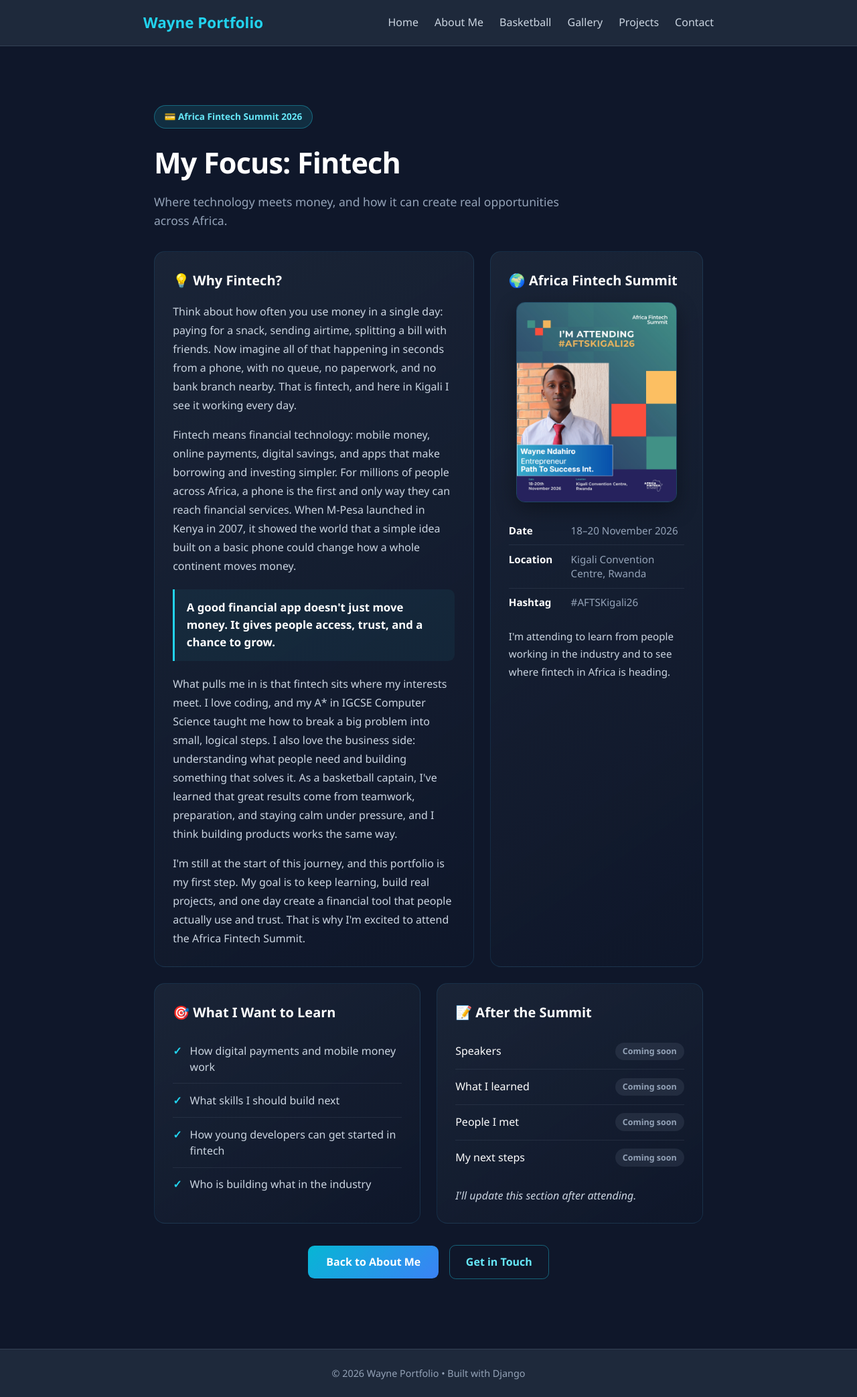
After one commit to waynendahiro1-ux/wayne-portfolio, a Django app: page /fintech/ in a window 1280 px wide. The commit adds this page. Shown: the whole page at 67% size. Run offline with Django 4.2, Linux system fonts and the light colour scheme.

Commit message:
Add Fintech page with Africa Fintech Summit details

```diff
--- a/main/urls.py
+++ b/main/urls.py
@@ -6,6 +6,7 @@ urlpatterns = [
     path('about/', views.about, name='about'),
     path('contact/', views.contact, name='contact'),
     path('basketball/', views.basketball, name='basketball'),
+    path('fintech/', views.fintech, name='fintech'),
     path('gallery/', views.gallery, name='gallery'),
     path('projects/', views.projects, name='projects'),
 ]
--- a/main/views.py
+++ b/main/views.py
@@ -13,6 +13,9 @@ def contact(request):
 
 def basketball(request):
     return render(request, 'main/basketball.html')
+
+def fintech(request):
+    return render(request, 'main/fintech.html')
 
 def gallery(request):
     folder = Path(__file__).resolve().parent / 'static' / 'main' / 'gallery'
--- a/templates/main/base.html
+++ b/templates/main/base.html
@@ -16,6 +16,7 @@
             flex-direction: column;
             line-height: 1.6;
         }
+        img { max-width: 100%; height: auto; }
         a { color: #22d3ee; text-decoration: none; transition: color 0.2s; }
         a:hover { color: #a78bfa; }
         .container { max-width: 900px; margin: 0 auto; padding: 0 1.5rem; width: 100%; }
--- /dev/null
+++ b/templates/main/fintech.html
@@ -0,0 +1,345 @@
+{% extends 'main/base.html' %}
+{% load static %}
+
+{% block title %}Fintech Focus | Wayne Portfolio{% endblock %}
+
+{% block content %}
+<style>
+  .fintech-page {
+    max-width: 1000px;
+    margin: 0 auto;
+    padding: 2.5rem 1rem 3.5rem;
+  }
+
+  /* ---------- Header ---------- */
+  .fintech-header {
+    margin-bottom: 2rem;
+  }
+
+  .summit-badge {
+    display: inline-block;
+    background: rgba(34, 211, 238, 0.12);
+    color: #67e8f9;
+    border: 1px solid rgba(34, 211, 238, 0.35);
+    padding: 0.35rem 0.9rem;
+    border-radius: 999px;
+    font-size: 0.85rem;
+    font-weight: 600;
+    margin-bottom: 1rem;
+  }
+
+  .fintech-title {
+    font-size: clamp(2rem, 5vw, 2.7rem);
+    font-weight: 800;
+    color: #fff;
+    margin-bottom: 0.6rem;
+    letter-spacing: -0.02em;
+  }
+
+  .fintech-subtitle {
+    color: #94a3b8;
+    font-size: 1.1rem;
+    max-width: 620px;
+    line-height: 1.6;
+  }
+
+  /* ---------- Layout grids ---------- */
+  .fintech-grid-top {
+    display: grid;
+    grid-template-columns: 1.5fr 1fr;
+    gap: 1.5rem;
+    align-items: stretch;
+    margin-bottom: 1.5rem;
+  }
+
+  .fintech-grid-bottom {
+    display: grid;
+    grid-template-columns: 1fr 1fr;
+    gap: 1.5rem;
+    align-items: stretch;
+    margin-bottom: 2rem;
+  }
+
+  @media (max-width: 800px) {
+    .fintech-grid-top,
+    .fintech-grid-bottom {
+      grid-template-columns: 1fr;
+    }
+  }
+
+  /* ---------- Cards ---------- */
+  .fintech-card {
+    background: linear-gradient(145deg, rgba(30, 41, 59, 0.75), rgba(15, 23, 42, 0.9));
+    border: 1px solid rgba(56, 189, 248, 0.12);
+    border-radius: 1rem;
+    padding: 1.7rem;
+    transition: all 0.3s ease;
+  }
+
+  .fintech-card:hover {
+    border-color: rgba(56, 189, 248, 0.28);
+    box-shadow: 0 12px 30px rgba(34, 211, 238, 0.07);
+  }
+
+  .fintech-card h2 {
+    color: #fff;
+    font-size: 1.25rem;
+    font-weight: 650;
+    margin-bottom: 1rem;
+  }
+
+  .fintech-card p {
+    color: #cbd5e1;
+    font-size: 1rem;
+    line-height: 1.75;
+    margin-bottom: 1rem;
+  }
+
+  .fintech-card p:last-child {
+    margin-bottom: 0;
+  }
+
+  .fintech-quote {
+    border-left: 3px solid #22d3ee;
+    background: rgba(34, 211, 238, 0.06);
+    border-radius: 0 0.6rem 0.6rem 0;
+    padding: 0.9rem 1.1rem;
+    margin: 1.3rem 0;
+    color: #fff;
+    font-size: 1.05rem;
+    font-weight: 600;
+    line-height: 1.55;
+  }
+
+  /* ---------- Summit card ---------- */
+  .summit-photo {
+    display: block;
+    width: 100%;
+    max-width: 240px;
+    height: auto;
+    border-radius: 0.8rem;
+    border: 1px solid rgba(56, 189, 248, 0.25);
+    box-shadow: 0 10px 30px rgba(0, 0, 0, 0.35);
+    margin: 0 auto 1.3rem;
+  }
+
+  .summit-details {
+    list-style: none;
+    padding: 0;
+    margin: 0 0 1rem;
+  }
+
+  .summit-details li {
+    display: flex;
+    gap: 0.8rem;
+    padding: 0.65rem 0;
+    border-bottom: 1px solid rgba(148, 163, 184, 0.12);
+    color: #cbd5e1;
+    font-size: 0.95rem;
+    line-height: 1.4;
+  }
+
+  .summit-details li:last-child {
+    border-bottom: none;
+  }
+
+  .summit-details .label {
+    color: #fff;
+    font-weight: 600;
+    min-width: 80px;
+  }
+
+  .summit-details .value {
+    color: #94a3b8;
+  }
+
+  /* ---------- Lists ---------- */
+  .check-list {
+    list-style: none;
+    padding: 0;
+    margin: 0;
+  }
+
+  .check-list li {
+    display: flex;
+    gap: 0.75rem;
+    padding: 0.8rem 0;
+    border-bottom: 1px solid rgba(148, 163, 184, 0.12);
+    color: #cbd5e1;
+    font-size: 1rem;
+    line-height: 1.5;
+  }
+
+  .check-list li:last-child {
+    border-bottom: none;
+  }
+
+  .check-list li::before {
+    content: "✓";
+    color: #22d3ee;
+    font-weight: 700;
+  }
+
+  .after-list {
+    list-style: none;
+    padding: 0;
+    margin: 0 0 1rem;
+  }
+
+  .after-list li {
+    display: flex;
+    justify-content: space-between;
+    align-items: center;
+    gap: 0.8rem;
+    padding: 0.8rem 0;
+    border-bottom: 1px solid rgba(148, 163, 184, 0.12);
+    color: #fff;
+    font-size: 1rem;
+    font-weight: 500;
+  }
+
+  .after-list li:last-child {
+    border-bottom: none;
+  }
+
+  .status-pill {
+    background: rgba(148, 163, 184, 0.12);
+    color: #94a3b8;
+    border-radius: 999px;
+    padding: 0.2rem 0.7rem;
+    font-size: 0.78rem;
+    font-weight: 600;
+    white-space: nowrap;
+  }
+
+  .small-note {
+    color: #94a3b8;
+    font-size: 0.92rem;
+    font-style: italic;
+  }
+
+  /* ---------- Buttons ---------- */
+  .fintech-cta {
+    text-align: center;
+  }
+
+  .btn-primary {
+    background: linear-gradient(135deg, #06b6d4, #3b82f6);
+    color: white;
+    font-weight: 600;
+    padding: 0.75rem 1.7rem;
+    border-radius: 0.6rem;
+    text-decoration: none;
+    transition: all 0.25s ease;
+    display: inline-block;
+  }
+
+  .btn-primary:hover {
+    transform: translateY(-2px);
+    box-shadow: 0 10px 25px rgba(6, 182, 212, 0.3);
+  }
+
+  .btn-secondary {
+    background: transparent;
+    color: #67e8f9;
+    font-weight: 600;
+    padding: 0.75rem 1.5rem;
+    border-radius: 0.6rem;
+    text-decoration: none;
+    border: 1px solid rgba(34, 211, 238, 0.4);
+    transition: all 0.25s ease;
+    display: inline-block;
+    margin-left: 0.7rem;
+  }
+
+  .btn-secondary:hover {
+    background: rgba(34, 211, 238, 0.1);
+    border-color: #22d3ee;
+  }
+
+  @media (max-width: 480px) {
+    .btn-secondary {
+      margin-left: 0;
+      margin-top: 0.7rem;
+    }
+  }
+</style>
+
+<div class="fintech-page">
+  <!-- Header -->
+  <div class="fintech-header">
+    <span class="summit-badge">💳 Africa Fintech Summit 2026</span>
+    <h1 class="fintech-title">My Focus: Fintech</h1>
+    <p class="fintech-subtitle">
+      Where technology meets money, and how it can create real opportunities across Africa.
+    </p>
+  </div>
+
+  <!-- Top row: story + summit -->
+  <div class="fintech-grid-top">
+    <div class="fintech-card">
+      <h2>💡 Why Fintech?</h2>
+      <p>
+        Think about how often you use money in a single day: paying for a snack, sending airtime, splitting a bill with friends. Now imagine all of that happening in seconds from a phone, with no queue, no paperwork, and no bank branch nearby. That is fintech, and here in Kigali I see it working every day.
+      </p>
+      <p>
+        Fintech means financial technology: mobile money, online payments, digital savings, and apps that make borrowing and investing simpler. For millions of people across Africa, a phone is the first and only way they can reach financial services. When M-Pesa launched in Kenya in 2007, it showed the world that a simple idea built on a basic phone could change how a whole continent moves money.
+      </p>
+
+      <div class="fintech-quote">
+        A good financial app doesn't just move money. It gives people access, trust, and a chance to grow.
+      </div>
+
+      <p>
+        What pulls me in is that fintech sits where my interests meet. I love coding, and my A* in IGCSE Computer Science taught me how to break a big problem into small, logical steps. I also love the business side: understanding what people need and building something that solves it. As a basketball captain, I've learned that great results come from teamwork, preparation, and staying calm under pressure, and I think building products works the same way.
+      </p>
+      <p>
+        I'm still at the start of this journey, and this portfolio is my first step. My goal is to keep learning, build real projects, and one day create a financial tool that people actually use and trust. That is why I'm excited to attend the Africa Fintech Summit.
+      </p>
+    </div>
+
+    <div class="fintech-card">
+      <h2>🌍 Africa Fintech Summit</h2>
+      <img src="{% static 'main/images/africa-fintech-summit-attending.png' %}" alt="Wayne Ndahiro, attending the Africa Fintech Summit 2026 in Kigali (#AFTSKigali26)" class="summit-photo">
+      <ul class="summit-details">
+        <li><span class="label">Date</span><span class="value">18–20 November 2026</span></li>
+        <li><span class="label">Location</span><span class="value">Kigali Convention Centre, Rwanda</span></li>
+        <li><span class="label">Hashtag</span><span class="value">#AFTSKigali26</span></li>
+      </ul>
+      <p style="font-size:0.95rem;">
+        I'm attending to learn from people working in the industry and to see where fintech in Africa is heading.
+      </p>
+    </div>
+  </div>
+
+  <!-- Bottom row: goals + after summit -->
+  <div class="fintech-grid-bottom">
+    <div class="fintech-card">
+      <h2>🎯 What I Want to Learn</h2>
+      <ul class="check-list">
+        <li>How digital payments and mobile money work</li>
+        <li>What skills I should build next</li>
+        <li>How young developers can get started in fintech</li>
+        <li>Who is building what in the industry</li>
+      </ul>
+    </div>
+
+    <div class="fintech-card">
+      <h2>📝 After the Summit</h2>
+      <ul class="after-list">
+        <li>Speakers <span class="status-pill">Coming soon</span></li>
+        <li>What I learned <span class="status-pill">Coming soon</span></li>
+        <li>People I met <span class="status-pill">Coming soon</span></li>
+        <li>My next steps <span class="status-pill">Coming soon</span></li>
+      </ul>
+      <p class="small-note">I'll update this section after attending.</p>
+    </div>
+  </div>
+
+  <!-- Buttons -->
+  <div class="fintech-cta">
+    <a href="{% url 'about' %}" class="btn-primary">Back to About Me</a>
+    <a href="{% url 'contact' %}" class="btn-secondary">Get in Touch</a>
+  </div>
+</div>
+{% endblock %}
--- a/templates/main/includes/navbar.html
+++ b/templates/main/includes/navbar.html
@@ -1,12 +1,17 @@
 <nav>
     <div class="container">
         <a href="{% url 'home' %}" class="logo">Wayne Portfolio</a>
+        <input type="checkbox" id="navCheck" class="nav-check">
+        <label for="navCheck" class="nav-toggle" aria-label="Toggle menu">
+            <span class="open-icon">☰</span><span class="close-icon">✕</span>
+        </label>
         <div class="nav-links">
             <a href="{% url 'home' %}">Home</a>
             <a href="{% url 'about' %}">About Me</a>
-            <a href="{% url 'contact' %}">Contact</a>
+            <a href="{% url 'basketball' %}">Basketball</a>
             <a href="{% url 'gallery' %}">Gallery</a>
             <a href="{% url 'projects' %}">Projects</a>
+            <a href="{% url 'contact' %}">Contact</a>
         </div>
     </div>
 </nav>
```
Also changed, not shown: other parts of templates/main/base.html (+57 -14 lines), templates/main/about.html (+4 -3 lines), main/static/main/images/africa-fintech-summit-attending.png (added), main/static/main/images/wayne.jpg (renamed from main/static/main/gallery/wayne.jpg).
